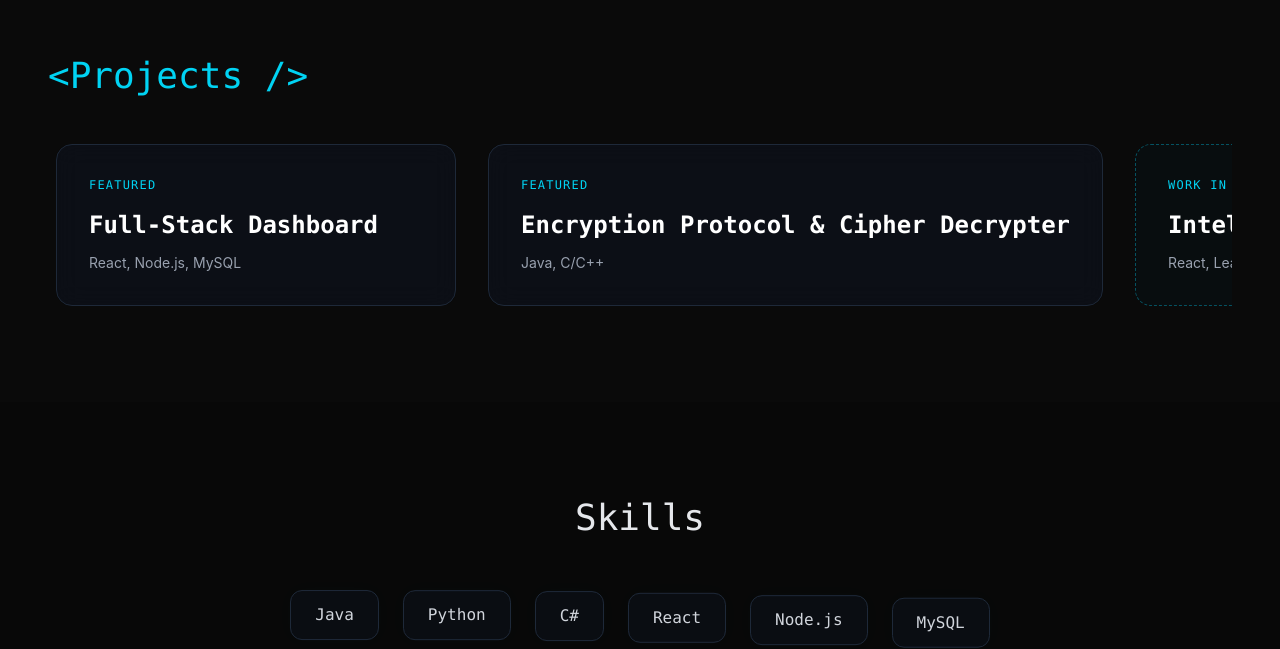
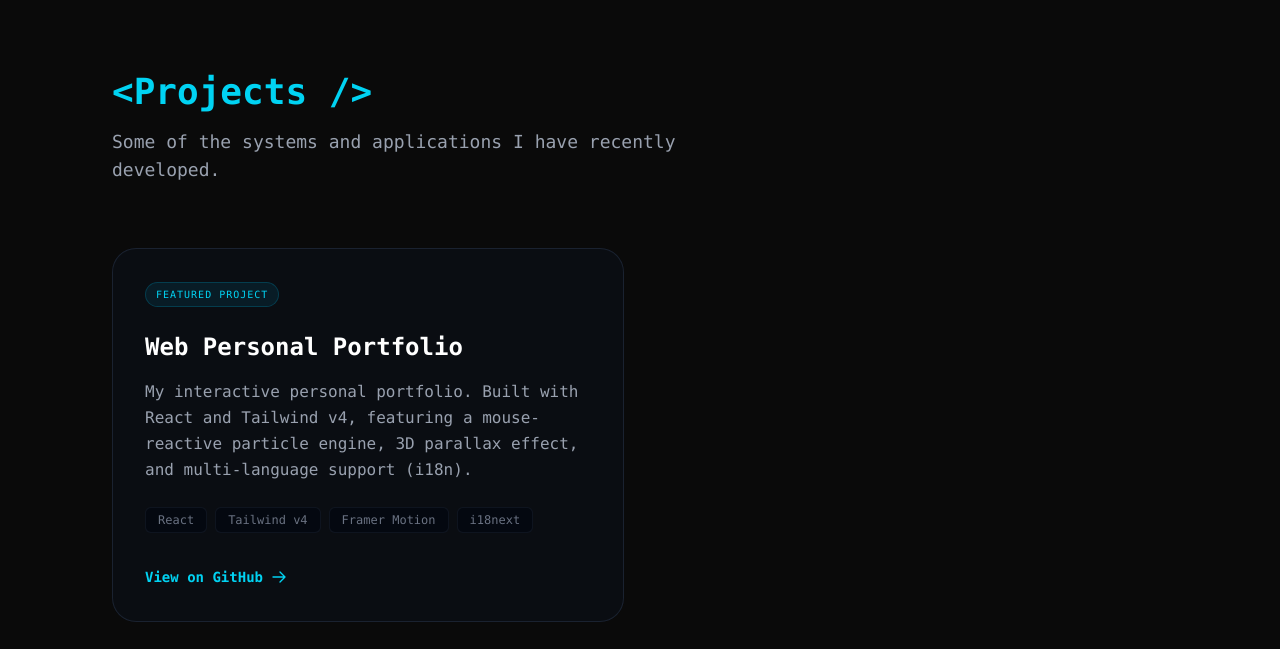
Before and after one commit to FontouraC18H22O2/PortfolioWeb, a React (Vite) app: page / in a window 1280 px wide. Shown: the part 1304-1953 px from the top of the page. Built offline with nearby package versions, Linux system fonts and the light colour scheme.

Commit message:
feat: adicionada navbar estilo dock e seccao de projetos com links

```diff
--- a/src/components/Navbar.jsx
+++ b/src/components/Navbar.jsx
@@ -17,7 +17,7 @@ export default function Navbar() {
   const handleScroll = (id) => {
     const element = document.getElementById(id);
     if (element) {
-      element.scrollIntoView({ behavior: "smooth" });
+     element.scrollIntoView({ behavior: "smooth", block: "start" });
     }
   };
 
--- a/src/components/Projects.jsx
+++ b/src/components/Projects.jsx
@@ -1,44 +1,121 @@
-import { useRef } from 'react';
 import { motion } from 'framer-motion';
 import { useTranslation } from 'react-i18next';
 
 export default function Projects() {
   const { t } = useTranslation();
-  const carouselRef = useRef(null);
 
-  const projects = [
-    { id: 1, title: 'Full-Stack Dashboard', type: t('featured'), tech: 'React, Node.js, MySQL' },
-    { id: 2, title: 'Encryption Protocol & Cipher Decrypter', type: t('featured'), tech: 'Java, C/C++' },
-    { id: 3, title: 'Intelligent GPS Navigation App', type: t('wip'), tech: 'React, Leaflet, Node.js' },
+  // Array de configuração dos projetos
+  const projectsList = [
+    {
+      title: t('portfolio_title'),
+      description: t('portfolio_desc'),
+      tags: ["React", "Tailwind v4", "Framer Motion", "i18next"],
+      // AJUSTA ESTE LINK para o URL real do teu repositório no GitHub
+      githubUrl: "https://github.com/FontouraC18H22O2/PortfolioWeb",
+      isFeatured: true
+    },
+    // No futuro, basta copiares este bloco para adicionar novos projetos:
+    // {
+    //   title: "Smart GPS App",
+    //   description: "Aplicação inteligente de navegação com cálculo de consumo...",
+    //   tags: ["React", "Leaflet", "Tailwind"],
+    //   githubUrl: "https://github.com/...",
+    //   isFeatured: false
+    // }
   ];
 
   return (
-    <section id="projects" className="py-24 px-6 md:px-12 overflow-hidden">
-      <h2 className="text-4xl mb-12 text-cyan-400">{t('projects_title')}</h2>
+    <section id="projects" className="py-28 px-6 md:px-12 max-w-6xl mx-auto">
+      {/* Cabeçalho da Secção */}
+      <div className="mb-16 text-center md:text-left">
+        <motion.h2
+          initial={{ opacity: 0, y: 20 }}
+          whileInView={{ opacity: 1, y: 0 }}
+          viewport={{ once: true }}
+          className="text-4xl font-bold font-mono text-cyan-400 mb-4"
+        >
+          {t('projects_title')}
+        </motion.h2>
+        <motion.p
+          initial={{ opacity: 0, y: 20 }}
+          whileInView={{ opacity: 1, y: 0 }}
+          viewport={{ once: true }}
+          transition={{ delay: 0.1 }}
+          className="text-gray-400 text-lg max-w-2xl"
+        >
+          {t('projects_subtitle')}
+        </motion.p>
+      </div>
 
-      <motion.div ref={carouselRef} className="cursor-grab active:cursor-grabbing overflow-hidden">
-        <motion.div
-          drag="x"
-          dragConstraints={carouselRef}
-          className="flex gap-8 w-max px-2"
-        >
-          {projects.map((project) => (
-            <motion.div
-              key={project.id}
-              whileHover={{ scale: 1.02 }}
-              className={`min-w-[300px] md:min-w-[400px] p-8 rounded-2xl border ${
-                project.type === t('wip')
-                  ? 'border-dashed border-cyan-500/40 bg-cyan-950/10'
-                  : 'border-gray-800 bg-gray-900/40 backdrop-blur-md'
-              }`}
-            >
-              <div className="text-xs text-cyan-400 mb-4 tracking-widest uppercase">{project.type}</div>
-              <h3 className="text-2xl font-bold mb-3 text-white">{project.title}</h3>
-              <p className="text-gray-400 text-sm font-sans">{project.tech}</p>
-            </motion.div>
-          ))}
-        </motion.div>
-      </motion.div>
+      {/* Grelha de Cards */}
+      <div className="grid grid-cols-1 md:grid-cols-2 gap-8">
+        {projectsList.map((project, idx) => (
+          <motion.div
+            key={idx}
+            initial={{ opacity: 0, y: 30 }}
+            whileInView={{ opacity: 1, y: 0 }}
+            viewport={{ once: true }}
+            transition={{ delay: idx * 0.15 }}
+            whileHover={{ y: -6, scale: 1.01 }}
+            className="group relative flex flex-col justify-between p-8 rounded-3xl bg-gray-900/30 border border-gray-800/80 backdrop-blur-sm overflow-hidden transition-all duration-300 hover:border-cyan-500/40 hover:shadow-[0_10px_30px_rgba(0,255,255,0.03)]"
+          >
+            {/* Brilho de fundo no Hover */}
+            <div className="absolute top-0 left-0 w-full h-full bg-gradient-to-br from-cyan-500/5 to-transparent opacity-0 group-hover:opacity-100 transition-opacity duration-500 pointer-events-none" />
+
+            <div>
+              {/* Tag de Destaque */}
+              {project.isFeatured && (
+                <span className="inline-block text-[10px] font-mono uppercase tracking-widest text-cyan-400 bg-cyan-950/40 border border-cyan-800/50 px-2.5 py-1 rounded-full mb-6">
+                  Featured Project
+                </span>
+              )}
+
+              <h3 className="text-2xl font-bold text-white mb-4 group-hover:text-cyan-400 transition-colors">
+                {project.title}
+              </h3>
+
+              <p className="text-gray-400 leading-relaxed mb-6 text-sm md:text-base">
+                {project.description}
+              </p>
+            </div>
+
+            <div>
+              {/* Lista de Tecnologias (Tags) */}
+              <div className="flex flex-wrap gap-2 mb-8">
+                {project.tags.map((tag, tagIdx) => (
+                  <span
+                    key={tagIdx}
+                    className="text-xs font-mono text-gray-500 bg-gray-950/60 px-3 py-1 rounded-md border border-gray-800/40"
+                  >
+                    {tag}
+                  </span>
+                ))}
+              </div>
+
+              {/* Botão de Link Direto para o GitHub */}
+              <a
+                href={project.githubUrl}
+                target="_blank"
+                rel="noopener noreferrer"
+                className="inline-flex items-center gap-2 text-sm font-mono text-cyan-400 hover:text-cyan-300 font-semibold group/link"
+              >
+                {t('view_github')}
+                {/* Ícone de Seta que se move no Hover */}
+                <svg
+                  xmlns="http://www.w3.org/2000/svg"
+                  fill="none"
+                  viewBox="0 0 24 24"
+                  strokeWidth={2}
+                  stroke="currentColor"
+                  className="w-4 h-4 transform group-hover/link:translate-x-1 transition-transform"
+                >
+                  <path strokeLinecap="round" strokeLinejoin="round" d="M13.5 4.5 21 12m0 0-7.5 7.5M21 12H3" />
+                </svg>
+              </a>
+            </div>
+          </motion.div>
+        ))}
+      </div>
     </section>
   );
 }
--- a/src/i18n.js
+++ b/src/i18n.js
@@ -19,7 +19,10 @@ const resources = {
 
       // Secção: Projetos
       projects_title: "<Projetos />",
-      featured: "Destaque",
+      projects_subtitle: "Alguns dos sistemas e aplicações que desenvolvi recentemente.",
+      view_github: "Ver no GitHub",
+      portfolio_title: "Portfólio Pessoal",
+      portfolio_desc: "O meu portfólio pessoal interativo. Desenvolvido com React e Tailwind v4, inclui um motor de partículas reativo ao rato, efeito 3D parallax e suporte multi-idioma (i18n).",
       wip: "Em Desenvolvimento",
       tech_stack: "Skills",
 
@@ -50,7 +53,10 @@ const resources = {
 
       // Section: Projects
       projects_title: "<Projects />",
-      featured: "Featured",
+      projects_subtitle: "Some of the systems and applications I have recently developed.",
+      view_github: "View on GitHub",
+      portfolio_title: "Web Personal Portfolio",
+      portfolio_desc: "My interactive personal portfolio. Built with React and Tailwind v4, featuring a mouse-reactive particle engine, 3D parallax effect, and multi-language support (i18n).",
       wip: "Work in Progress",
       tech_stack: "Skills",
 
--- a/src/index.css
+++ b/src/index.css
@@ -1,6 +1,11 @@
 @import "tailwindcss";
 
-/* 1. Esconde o cursor padrão do sistema */
+@layer base {
+  html, body {
+    scroll-behavior: smooth !important;
+  }
+}
+
 * {
   cursor: none !important;
 }
```
